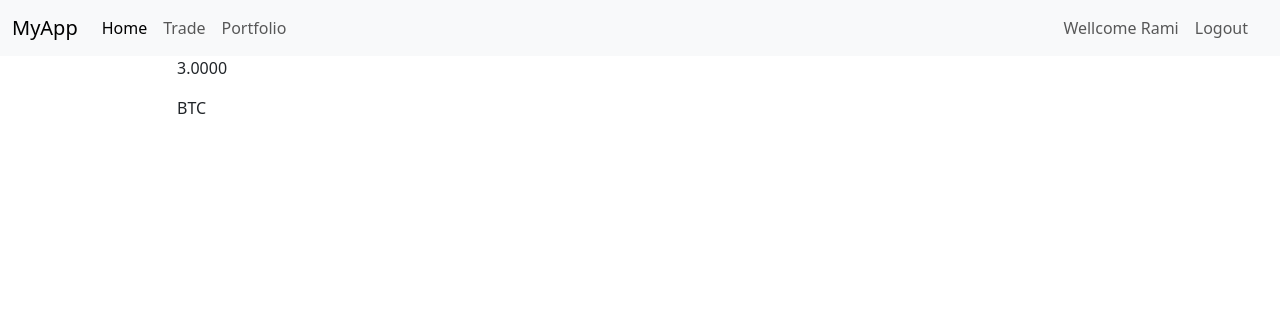
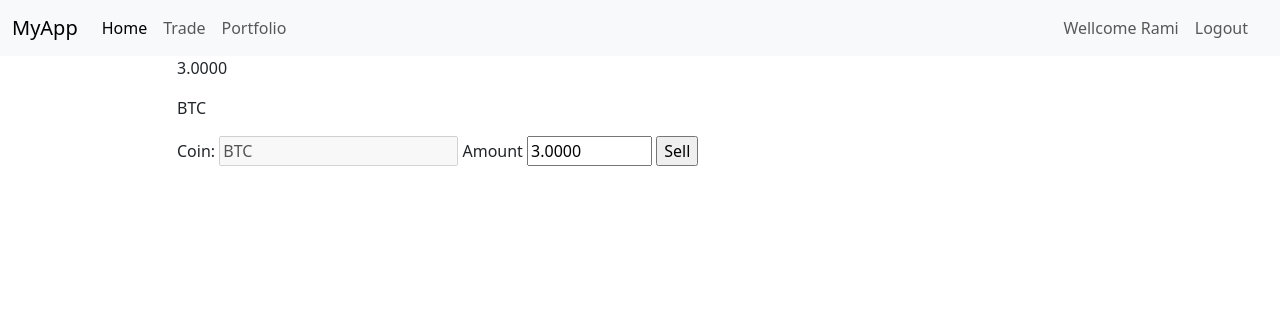
Before and after one commit to ramiqayya/final2, a Django app: page /sell/BTC in a window 1280 px wide. Shown: the top 316 px of the page. Run offline with Django 4.2, Linux system fonts and the light colour scheme; a user stored in the database is signed in; data comes from the database, SQL or seed files in the repository; both versions use the stored data as it was after the commit.

Commit message:
modify sell function in views.py

```diff
--- a/finalP/myapp/templates/myapp/sell.html
+++ b/finalP/myapp/templates/myapp/sell.html
@@ -5,5 +5,17 @@
 <p>{{coins.amount}}</p>
 <p>{{coins.wallet.symbol}}</p>
 
+<form action="{% url 'sell' coins.wallet.symbol %}" method="POST">
+    {%csrf_token%}
+    <label for="coin">Coin:</label>
+    <input type="text" id="coin" value="{{coins.wallet.symbol}}" disabled>
+    <input type="hidden" name="symbol" value="{{coins.wallet.symbol}}">
+
+    <label for="amount">Amount</label>
+    <input type="number" min="0" max="{{coins.amount}}" name="amount" value="{{coins.amount}}">
+
+    <input type="submit" value="Sell">
+
+</form>
 
 {%endblock%}
--- a/finalP/myapp/views.py
+++ b/finalP/myapp/views.py
@@ -263,7 +263,28 @@ def sell(request, symbol):
 
         })
     coins = CoinsAmount.objects.get(user=request.user, wallet=thisWallet)
-    print(coins)
+    if request.method == "POST":
+        amount = request.POST['amount']
+        symbol = request.POST['symbol']
+        try:
+            thisWallet = Wallet.objects.get(
+                symbol__iexact=symbol, user=request.user)
+
+        except (ObjectDoesNotExist):
+
+            return render(request, 'myapp/error.html', {
+                "code": 404,
+                "message": "This coin wallet does not exist"
+
+            })
+
+        current = CoinsAmount.objects.get(
+            user=request.user, wallet=thisWallet)
+        current.amount = current.amount - Decimal(amount)
+        current.save()
+        print(current.amount)
+        print(f'amount ej {amount} and symbol ej {symbol}')
+
     return render(request, 'myapp/sell.html',
                   {"coins": coins}
                   )
```
Also changed, not shown: finalP/db.sqlite3.
